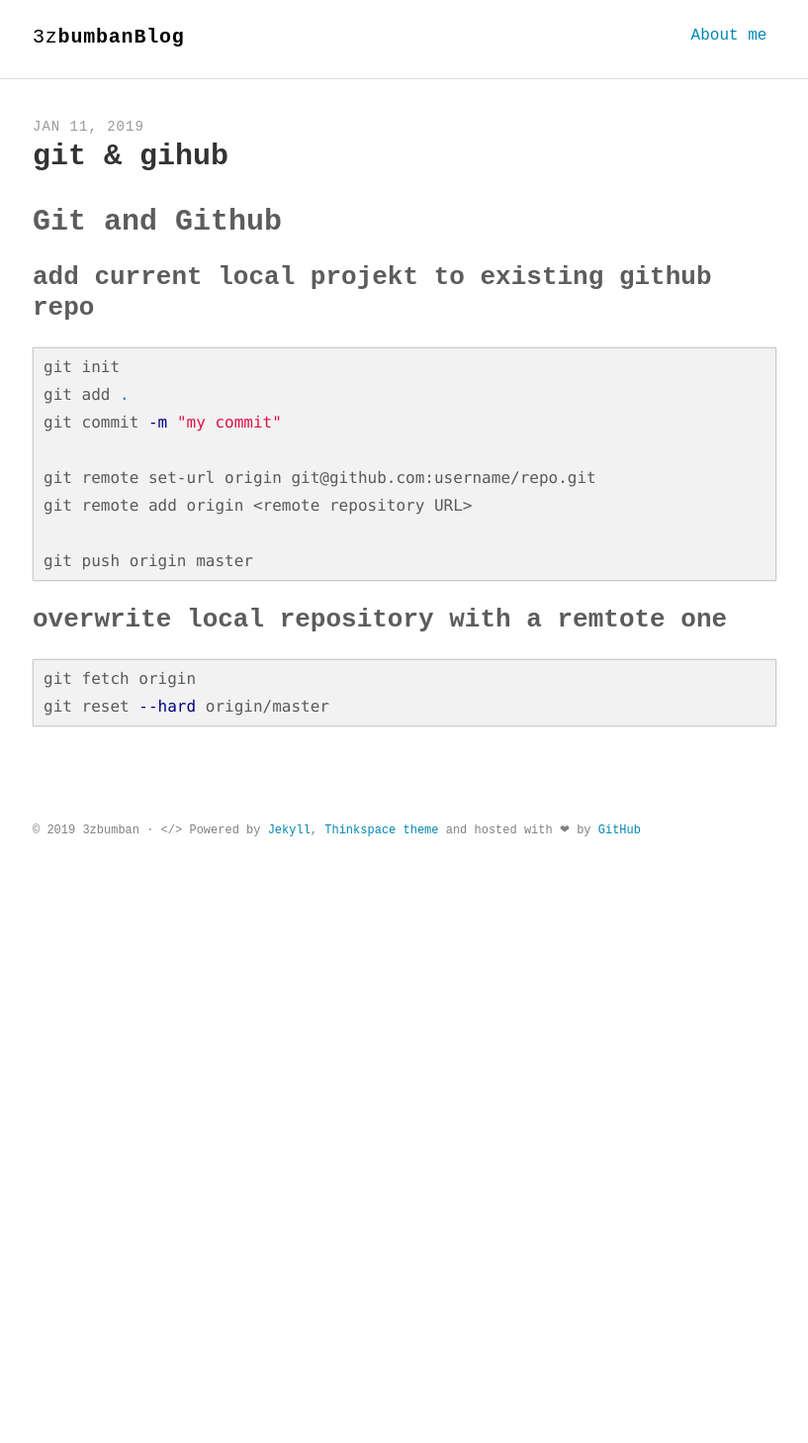
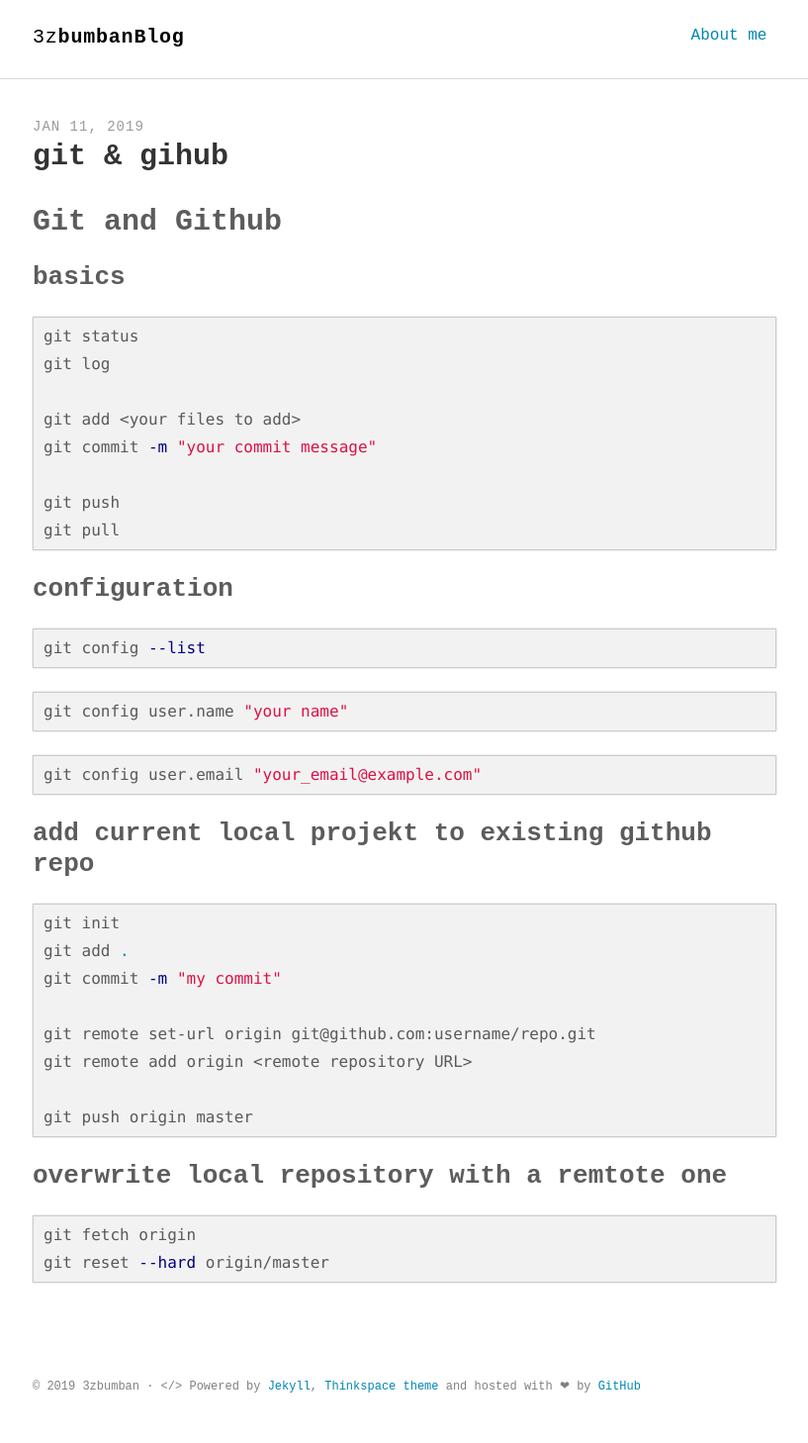
Before and after one commit to 3zbumban/3zbumban.github.io, a Jekyll site: the page built from _posts/2019-01-11-git-and-github.md, in a window 1280 px wide. Shown: the whole page at 99% size, without its empty margins (231-1048 px from the left). Built offline with Jekyll 4.4.1, drawn with Linux system fonts in a browser that asks for light colours; some web fonts are replaced; before the commit the page ends 900 px from its top, so only the background shows below that.

Commit message:
publishing...

````diff
--- a/_posts/2019-01-11-git-and-github.md
+++ b/_posts/2019-01-11-git-and-github.md
@@ -7,6 +7,33 @@ keywords: "git github cheatsheet"
 ---
 
 # Git and Github
+
+## basics
+
+```sh
+git status
+git log
+
+git add <your files to add>
+git commit -m "your commit message"
+
+git push
+git pull
+```
+
+## configuration
+
+```sh
+git config --list
+```
+
+```sh
+git config user.name "your name"
+```
+
+```sh
+git config user.email "your_email@example.com"
+```
 
 ## add current local projekt to existing github repo
 
````
Also changed, not shown: _posts/2019-01-03-git-cheatheet.md (deleted, +0 -36 lines).
